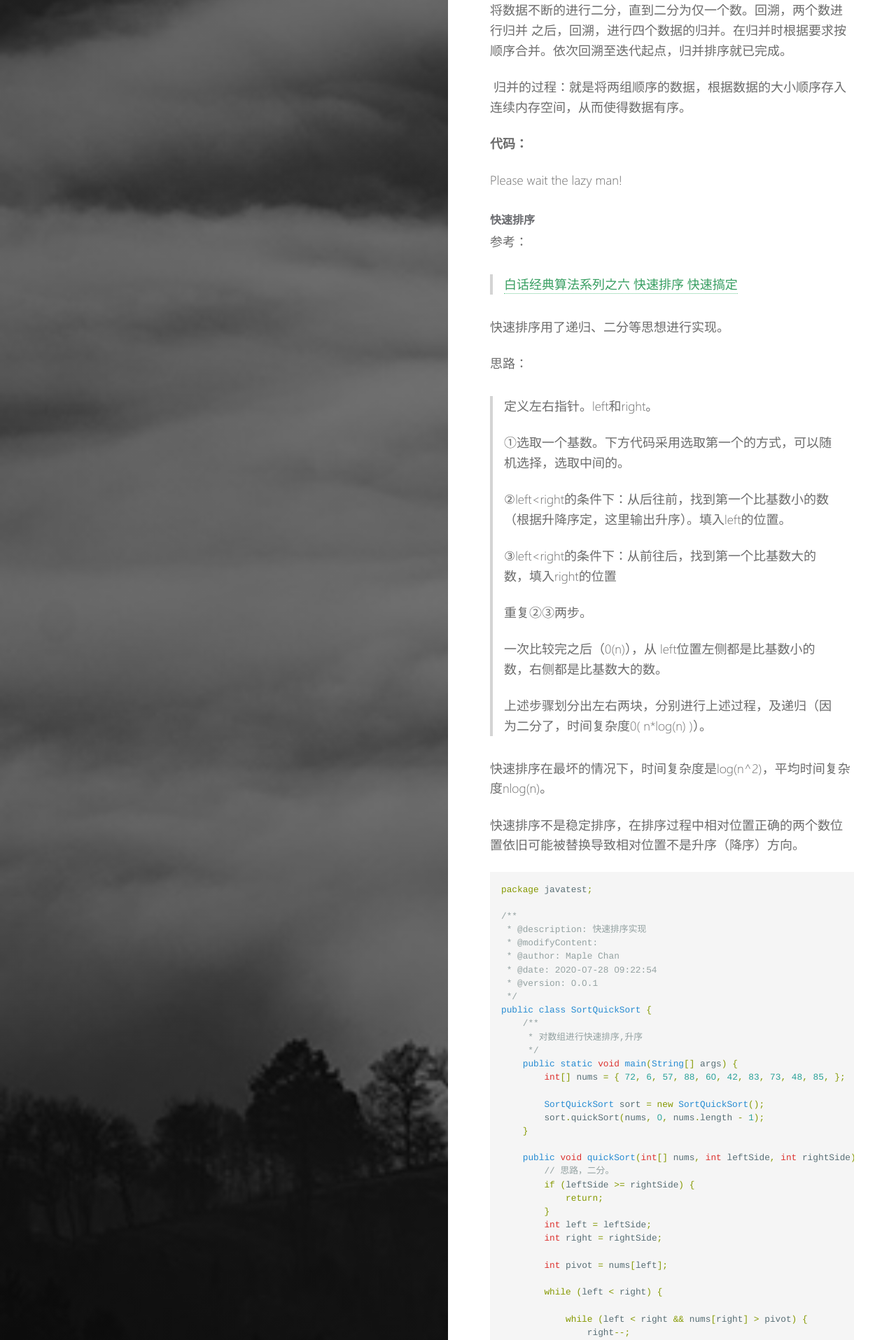
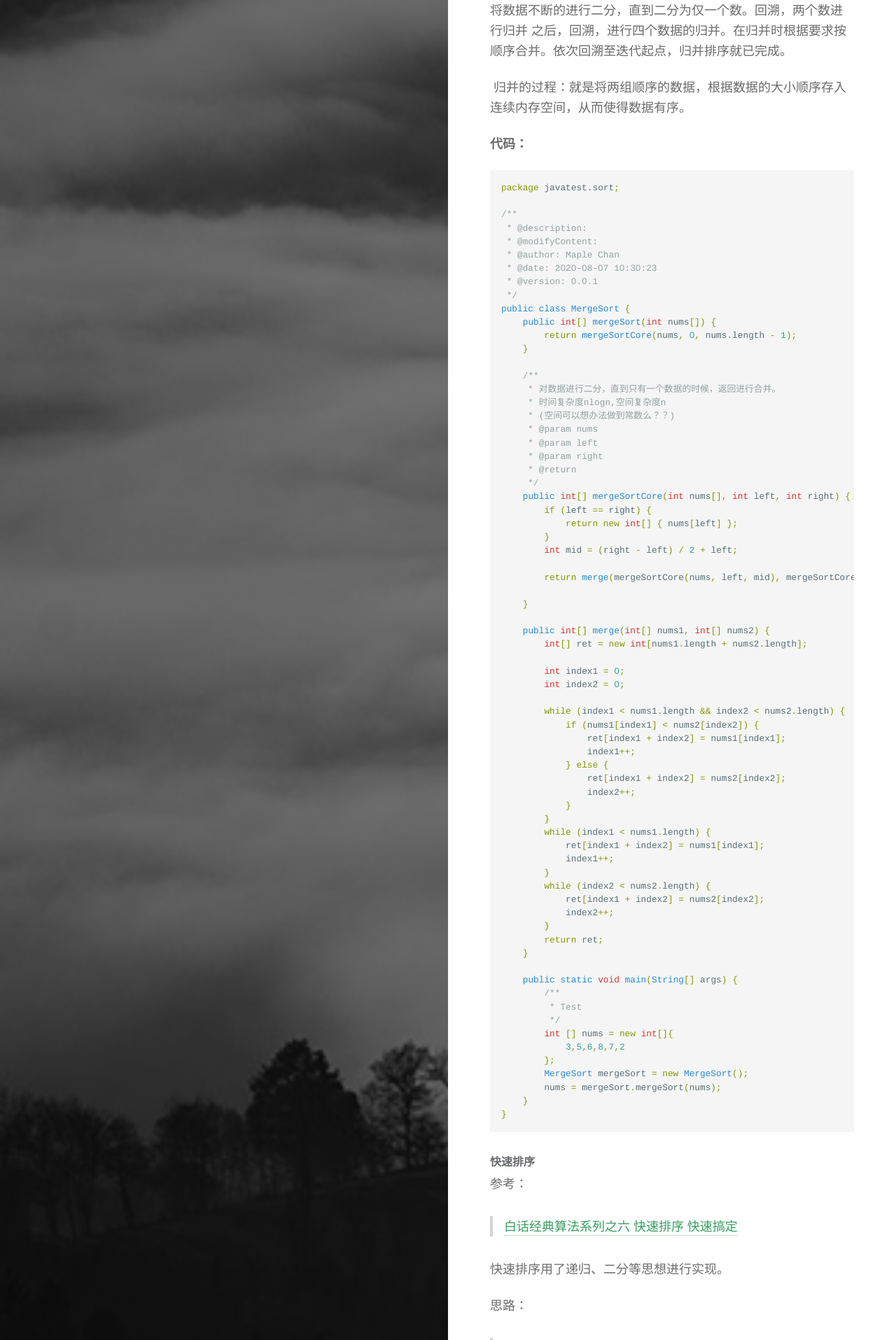
Before and after one commit to Maple-Chan/Maple-Chan.github.io, a Jekyll site: the page built from _posts/2019-04-24-C++ Sorting.md, in a window 1280 px wide. Shown: the part 474-2389 px from the top of the page at 70% size. Built offline with Jekyll 4.4.1, drawn with Linux system fonts in a browser that asks for light colours.

Commit message:
"Add merge sorting"

````diff
--- a/_posts/2019-04-24-C++ Sorting.md
+++ b/_posts/2019-04-24-C++ Sorting.md
@@ -23,8 +23,80 @@ tag:
 
 **代码：**
 
+```java
+package javatest.sort;
 
-Please wait the lazy man!
+/**
+ * @description:
+ * @modifyContent:
+ * @author: Maple Chan
+ * @date: 2020-08-07 10:30:23
+ * @version: 0.0.1
+ */
+public class MergeSort {
+    public int[] mergeSort(int nums[]) {
+        return mergeSortCore(nums, 0, nums.length - 1);
+    }
+
+    /**
+     * 对数据进行二分，直到只有一个数据的时候，返回进行合并。
+     * 时间复杂度nlogn,空间复杂度n
+     * (空间可以想办法做到常数么？？)
+     * @param nums
+     * @param left
+     * @param right
+     * @return
+     */
+    public int[] mergeSortCore(int nums[], int left, int right) {
+        if (left == right) {
+            return new int[] { nums[left] };
+        }
+        int mid = (right - left) / 2 + left;
+
+        return merge(mergeSortCore(nums, left, mid), mergeSortCore(nums, mid + 1, right));
+
+    }
+
+    public int[] merge(int[] nums1, int[] nums2) {
+        int[] ret = new int[nums1.length + nums2.length];
+
+        int index1 = 0;
+        int index2 = 0;
+
+        while (index1 < nums1.length && index2 < nums2.length) {
+            if (nums1[index1] < nums2[index2]) {
+                ret[index1 + index2] = nums1[index1];
+                index1++;
+            } else {
+                ret[index1 + index2] = nums2[index2];
+                index2++;
+            }
+        }
+        while (index1 < nums1.length) {
+            ret[index1 + index2] = nums1[index1];
+            index1++;
+        }
+        while (index2 < nums2.length) {
+            ret[index1 + index2] = nums2[index2];
+            index2++;
+        }
+        return ret;
+    }
+
+    public static void main(String[] args) {
+        /**
+         * Test
+         */
+        int [] nums = new int[]{
+            3,5,6,8,7,2
+        };
+        MergeSort mergeSort = new MergeSort();
+        nums = mergeSort.mergeSort(nums);
+    }
+}
+```
+
+
 
 
 
````
